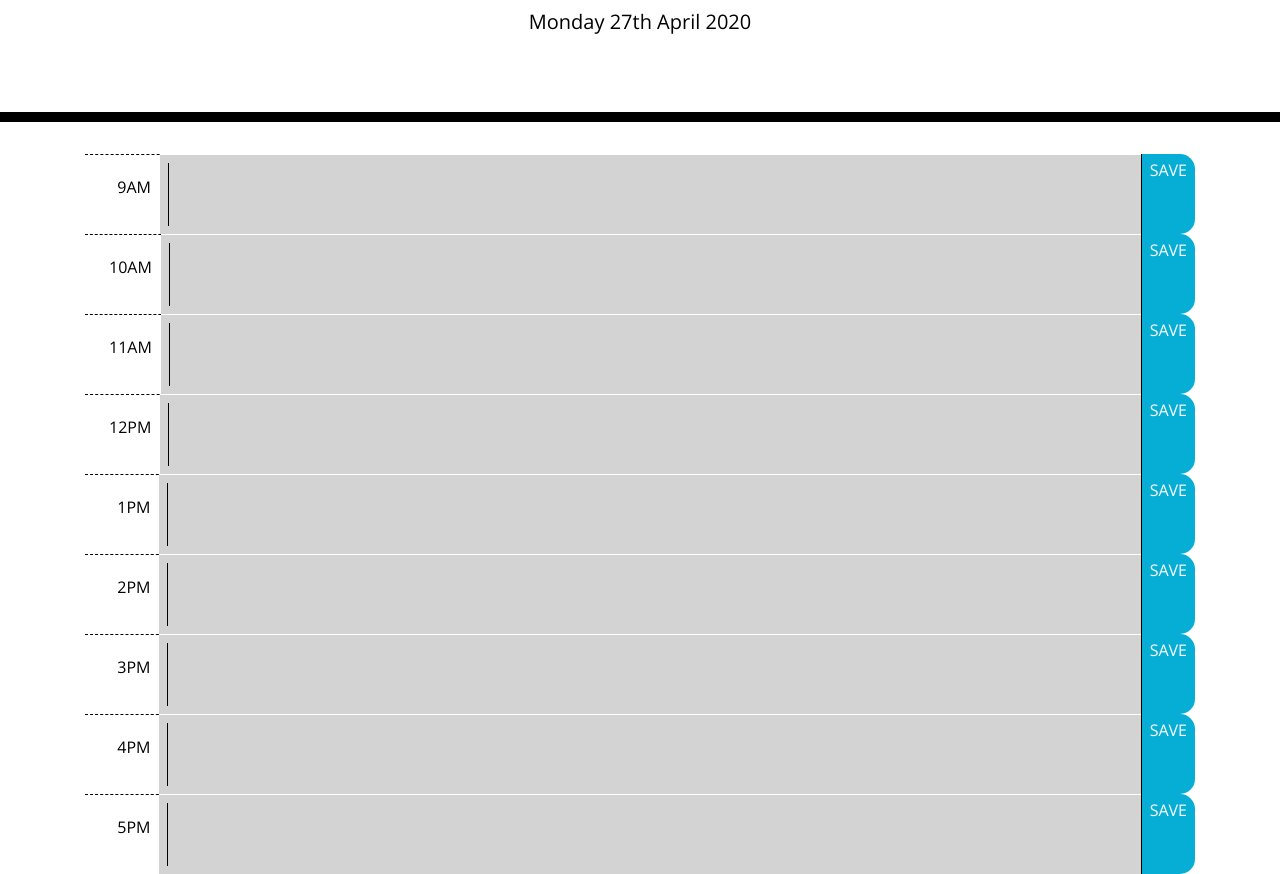
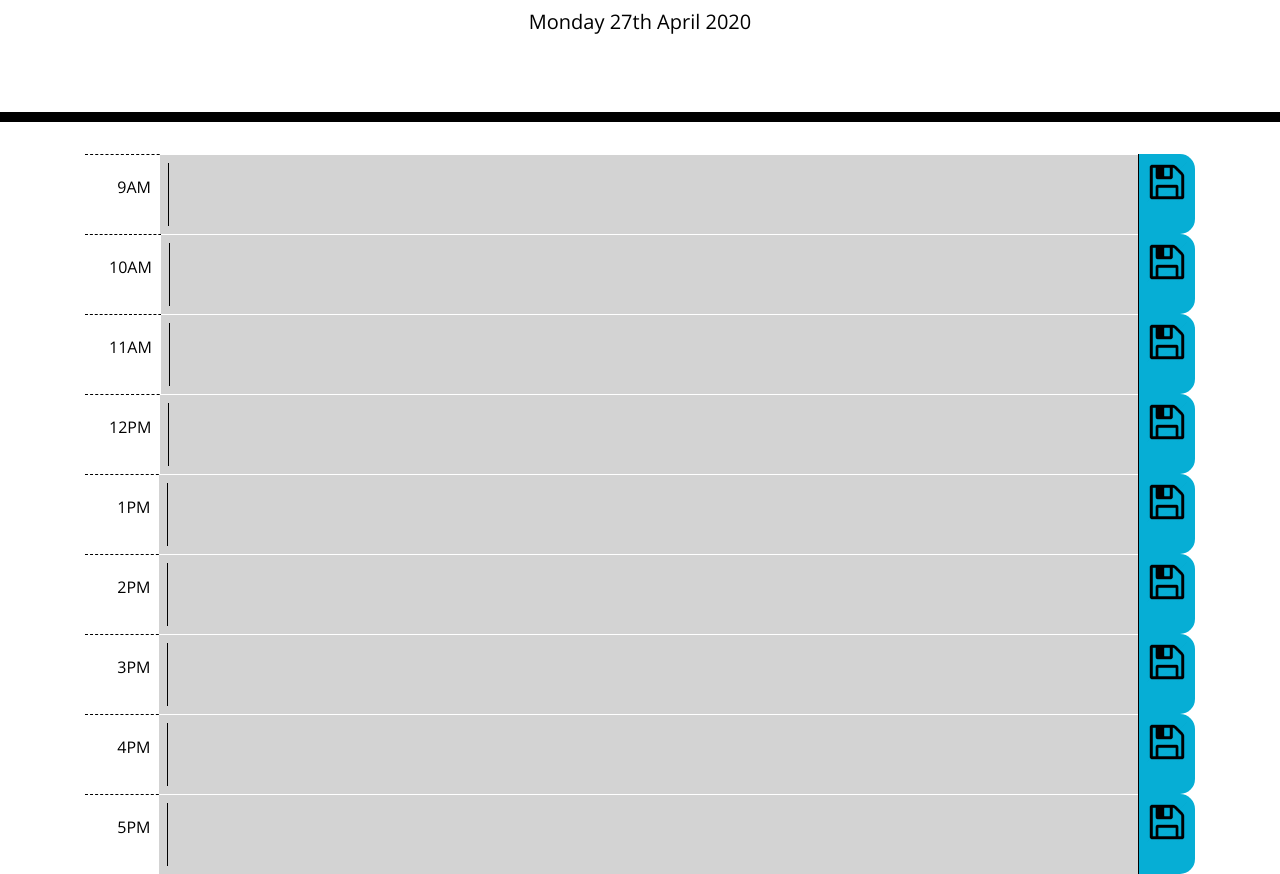
Before and after one commit to MikelTafalla/Work_Day_Scheduler_Mikel, a plain HTML site: page index.html in a window 1280 px wide. Shown: the part 182-1056 px from the top of the page. Drawn offline with nearby package versions, Linux system fonts and the light colour scheme.

Commit message:
added images folder with save icon. Icon included to the flexbox

```diff
--- a/index.html
+++ b/index.html
@@ -34,47 +34,47 @@
         <div class="d-flex time-block">
           <div class="mr-auto p-4 hour">&nbsp&nbsp9AM</div>
           <div class="p-2 flex-grow-1 row"><textarea class="description"></textarea></div>
-          <div class="ml-auto p-2 saveBtn">SAVE</div>
+          <div class="ml-auto p-2 saveBtn"><img src="assets/images/saveicon.png" height="40px"></div>
         </div>
         <div class="d-flex time-block">
           <div class="mr-auto p-4 hour">10AM</div>
           <div class="p-2 flex-grow-1 row"><textarea class="description"></textarea></div>
-          <div class="ml-auto p-2 saveBtn">SAVE</div>
+          <div class="ml-auto p-2 saveBtn"><img src="assets/images/saveicon.png" height="40px"></div>
         </div>
         <div class="d-flex time-block">
           <div class="mr-auto p-4 hour">11AM</div>
           <div class="p-2 flex-grow-1 row"><textarea class="description"></textarea></div>
-          <div class="ml-auto p-2 saveBtn">SAVE</div>
+          <div class="ml-auto p-2 saveBtn"><img src="assets/images/saveicon.png" height="40px"></div>
         </div>
         <div class="d-flex time-block">
           <div class="mr-auto p-4 hour">12PM</div>
           <div class="p-2 flex-grow-1 row"><textarea class="description"></textarea></div>
-          <div class="ml-auto p-2 saveBtn">SAVE</div>
+          <div class="ml-auto p-2 saveBtn"><img src="assets/images/saveicon.png" height="40px"></div>
         </div>
         <div class="d-flex time-block">
           <div class="mr-auto p-4 hour">&nbsp&nbsp1PM</div>
           <div class="p-2 flex-grow-1 row"><textarea class="description"></textarea></div>
-          <div class="ml-auto p-2 saveBtn">SAVE</div>
+          <div class="ml-auto p-2 saveBtn"><img src="assets/images/saveicon.png" height="40px"></div>
         </div>
         <div class="d-flex time-block">
           <div class="mr-auto p-4 hour">&nbsp&nbsp2PM</div>
           <div class="p-2 flex-grow-1 row"><textarea class="description"></textarea></div>
-          <div class="ml-auto p-2 saveBtn">SAVE</div>
+          <div class="ml-auto p-2 saveBtn"><img src="assets/images/saveicon.png" height="40px"></div>
         </div>
         <div class="d-flex time-block">
           <div class="mr-auto p-4 hour">&nbsp&nbsp3PM</div>
           <div class="p-2 flex-grow-1 row"><textarea class="description"></textarea></div>
-          <div class="ml-auto p-2 saveBtn">SAVE</div>
+          <div class="ml-auto p-2 saveBtn"><img src="assets/images/saveicon.png" height="40px"></div>
         </div>
         <div class="d-flex time-block">
           <div class="mr-auto p-4 hour">&nbsp&nbsp4PM</div>
           <div class="p-2 flex-grow-1 row"><textarea class="description"></textarea></div>
-          <div class="ml-auto p-2 saveBtn">SAVE</div>
+          <div class="ml-auto p-2 saveBtn"><img src="assets/images/saveicon.png" height="40px"></div>
         </div>
         <div class="d-flex time-block">
           <div class="mr-auto p-4 hour">&nbsp&nbsp5PM</div>
           <div class="p-2 flex-grow-1 row"><textarea class="description"></textarea></div>
-          <div class="ml-auto p-2 saveBtn">SAVE</div>
+          <div class="ml-auto p-2 saveBtn"><img src="assets/images/saveicon.png" height="40px"></div>
         </div>
     </div>
 
```
Also changed, not shown: assets/images/saveicon.png (added).
